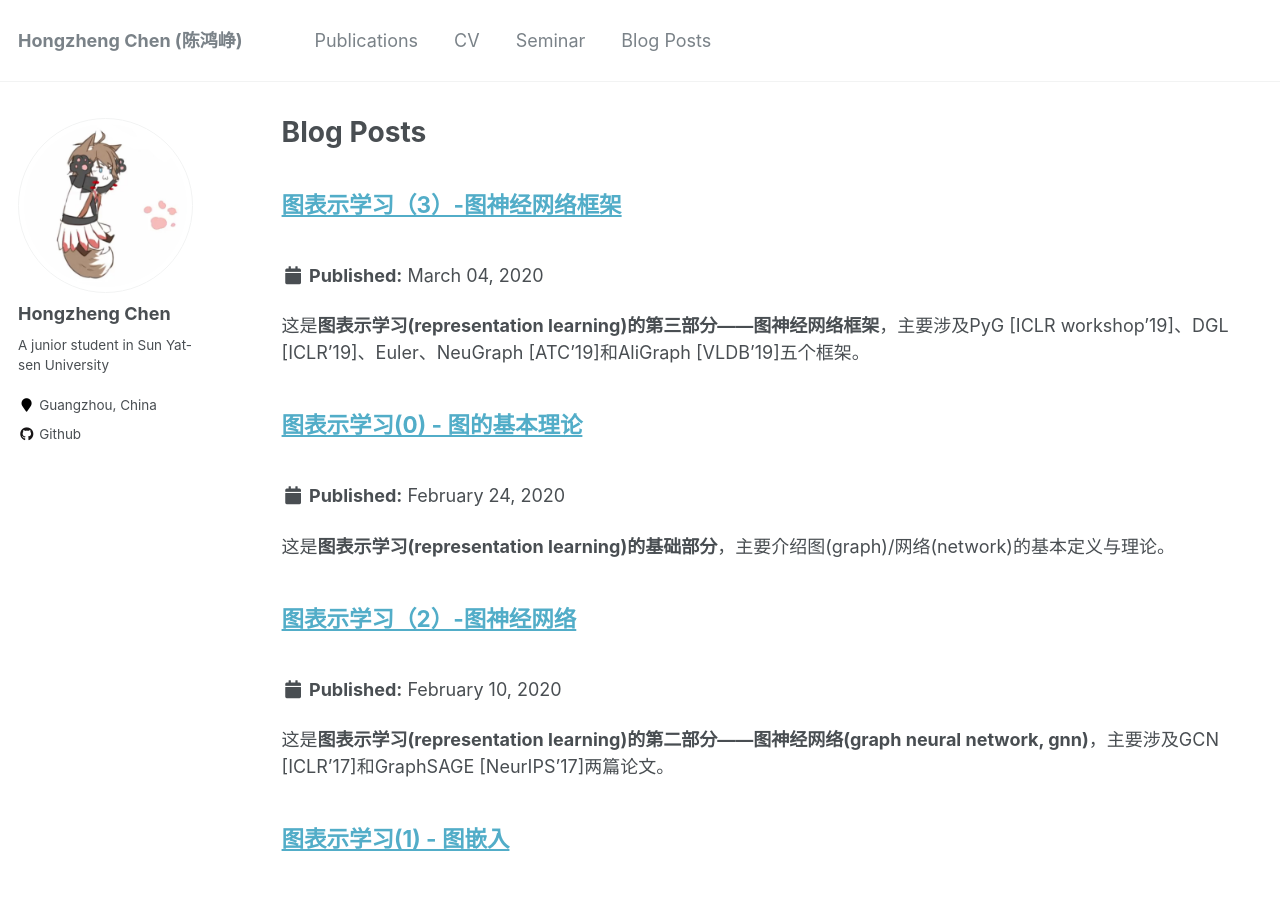
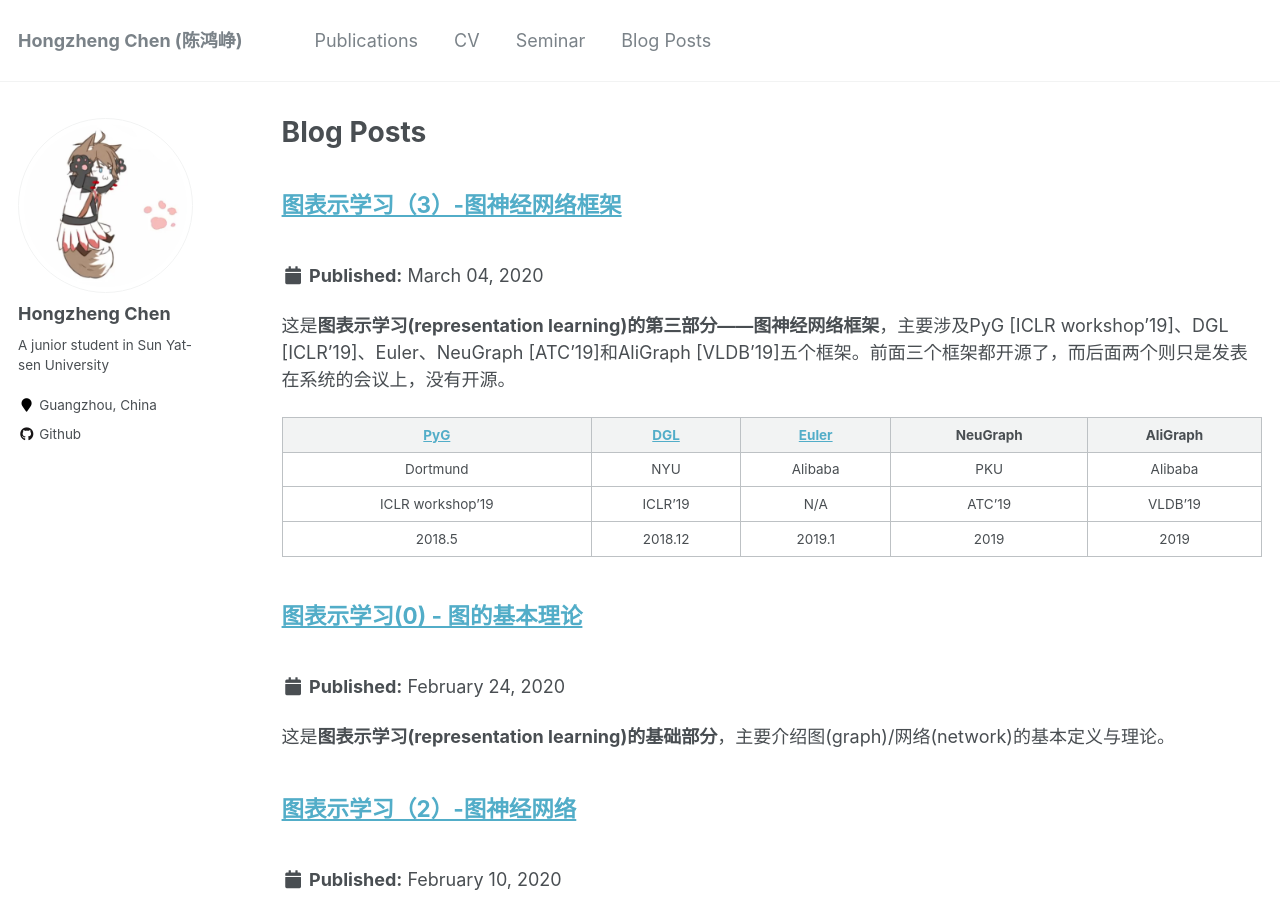
Before and after one commit to Ewenwan/chhzh123.github.io, a Jekyll site: the page built from _pages/blogs.md, in a window 1280 px wide and 900 px high. Built offline with Jekyll 4.4.1, drawn with Linux system fonts in a browser that asks for light colours; some of the changed lines change nothing that is shown.

Commit message:
[blog] Update grl - gnn frameworks (add references)

````diff
--- a/_posts/2020-03-04-gnn-frameworks.md
+++ b/_posts/2020-03-04-gnn-frameworks.md
@@ -4,7 +4,13 @@
 tags: [dl,graph]
 ---
 
-这是**图表示学习(representation learning)的第三部分——图神经网络框架**，主要涉及PyG [ICLR workshop'19]、DGL [ICLR'19]、Euler、NeuGraph [ATC'19]和AliGraph [VLDB'19]五个框架。
+这是**图表示学习(representation learning)的第三部分——图神经网络框架**，主要涉及PyG [ICLR workshop'19]、DGL [ICLR'19]、Euler、NeuGraph [ATC'19]和AliGraph [VLDB'19]五个框架。前面三个框架都开源了，而后面两个则只是发表在系统的会议上，没有开源。
+
+| [PyG](https://github.com/rusty1s/pytorch_geometric) | [DGL](https://github.com/dmlc/dgl) | [Euler](https://github.com/alibaba/euler) | NeuGraph | AliGraph |
+| :--: | :--: | :--: | :--: | :--: |
+| Dortmund | NYU | Alibaba | PKU | Alibaba |
+| ICLR workshop'19 | ICLR'19 | N/A | ATC'19 | VLDB'19 |
+| 2018.5 | 2018.12 | 2019.1 | 2019 | 2019 |
 
 <!--more-->
 
@@ -96,6 +102,8 @@
 ## Deep Graph Library (DGL)[^2]
 DGL和PyG都是目前运用得最广泛的图神经网络库，它们的思想都差不多，但各有优劣。比如DGL是无关平台(platform-agnostic)的，只要底层是深度学习库，都可以灵活支持；且支持随机游走和随机采样。
 
+![dgl](https://camo.githubusercontent.com/74763fcc02d01442ec3620884b7f7457c455032f/68747470733a2f2f692e696d6775722e636f6d2f447741314e625a2e706e67)
+
 DGL将消息传递的式子拆分成对边应用(edge-wise)和对结点应用(node-wise)
 
 $$\begin{cases}
@@ -105,9 +113,56 @@
 
 其中$\phi^e$是消息函数，$\phi^v$是更新函数。
 
-先前的库都需要用户用稀疏矩阵(CSR/COO)来存储图，稠密张量来存储特征，大量的底层设施会暴露给用户。
+先前的库都需要用户用稀疏矩阵(CSR/COO)来存储图，稠密张量来存储特征，大量的底层设施会暴露给用户；而DGL选择不这么干，底层设施都交由运行时系统进行管理。
 
-实验平台是单Tesla V100 GPU和8块CPU (AWS EC2 p3.2xlarge实例)。
+还是经典的[GCN例子](https://docs.dgl.ai/tutorials/basics/1_first.html)：
+
+```python
+import dgl
+import torch.nn as nn
+import torch.nn.functional as F
+
+# Define the message and reduce function
+# NOTE: We ignore the GCN's normalization constant c_ij for this tutorial.
+def gcn_message(edges):
+    # The argument is a batch of edges.
+    # This computes a (batch of) message called 'msg' using the source node's feature 'h'.
+    return {'msg' : edges.src['h']}
+
+def gcn_reduce(nodes):
+    # The argument is a batch of nodes.
+    # This computes the new 'h' features by summing received 'msg' in each node's mailbox.
+    return {'h' : torch.sum(nodes.mailbox['msg'], dim=1)}
+
+# Define the GCNLayer module
+class GCNLayer(nn.Module):
+    def __init__(self, in_feats, out_feats):
+        super(GCNLayer, self).__init__()
+        self.linear = nn.Linear(in_feats, out_feats)
+
+    def forward(self, g, inputs):
+        # g is the graph and the inputs is the input node features
+        # first set the node features
+        g.ndata['h'] = inputs
+        # trigger message passing on all edges
+        g.send(g.edges(), gcn_message)
+        # trigger aggregation at all nodes
+        g.recv(g.nodes(), gcn_reduce)
+        # get the result node features
+        h = g.ndata.pop('h')
+        # perform linear transformation
+        return self.linear(h)
+```
+
+实验平台是单Tesla V100 GPU和8块CPU (AWS EC2 p3.2xlarge实例)。最大的图是Reddit，232K个结点、114M条边。
+
+在实验部分稍微提及使用了kernel fusion和NUMA架构(MXNET版)。可能是会议的原因，这两篇投在ICLR上的文章基本上就介绍了一个抽象，做了些实验就结束了，也搞不清楚为什么能得到这么高的加速比；相比之下系统会议的论文真的会详细很多。
+
+相关资料见下：（Apache License，陈天奇参与了开源；因为人手众多，所以感觉比PyG要维护得好一些）
+* 源代码：<https://github.com/dmlc/dgl>
+* 官网：<http://dgl.ai/>
+* 文档：<https://docs.dgl.ai/>
+* Tutorial：<https://docs.dgl.ai/tutorials/basics/1_first.html> （这个教程比PyG的要友好很多，直接用Zachary's Karate Club作为例子）
 
 
 ## Euler[^3]
@@ -117,7 +172,7 @@
 ## NeuGraph[^4]
 **深度学习系统最大问题在于没有办法高效表示图数据，而图系统最大的问题在于没法自动微分！**
 
-现有用得最广泛的框架是[DGL (Deep Graph Library)](https://github.com/dmlc/dgl)，但DGL只是提供了一个编程框架（面向图的消息传递模型），并没有深度解决计算的问题（这很大程度也是GCN很难火起来的原因，因为无法做到很高的可扩展性）。在GCN的原作[实现](https://github.com/tkipf/gcn)和GraphSAGE的原作[实现](https://github.com/williamleif/GraphSAGE)中，都使用了TensorFlow进行编程，但是他们所采用的方法都是简单暴力的矩阵乘，这样其实很大程度忽略了图计算框架这些年取得的成果。因此NeuGraph的出现也正是为了弥合这两者，将图计算与深度学习有机地融合起来。（某种意义上，这也是matrix-based和matrix-free两种方法的对碰。）
+现有用得最广泛的框架是前面两个框架[DGL](https://github.com/dmlc/dgl)和[PyG](https://github.com/rusty1s/pytorch_geometric)，但（早期版本的）DGL和PyG只是提供了一个编程框架（面向图的消息传递模型），并没有深度解决计算的问题（这很大程度也是GCN很难火起来的原因，因为无法做到很高的可扩展性）。在GCN的原作[实现](https://github.com/tkipf/gcn)和GraphSAGE的原作[实现](https://github.com/williamleif/GraphSAGE)中，都使用了TensorFlow进行编程，但是他们所采用的方法都是简单暴力的矩阵乘，这样其实很大程度忽略了图计算框架这些年取得的成果。因此NeuGraph的出现也正是为了弥合这两者，将图计算与深度学习有机地融合起来。（某种意义上，这也是matrix-based和matrix-free两种方法的对碰。）
 
 （之前以为腾讯的[Plato](https://github.com/Tencent/plato)作为企业级图系统，应该可以支持GNN的计算，然而Plato只是将[Gemini](https://github.com/thu-pacman/GeminiGraph)和[KnightKing]({% post_url 2020-02-06-graph-embedding %})套了个壳，所以目前也只支持这两个框架所支持的算法，即传统的图算法以及随机游走。）
 
````
